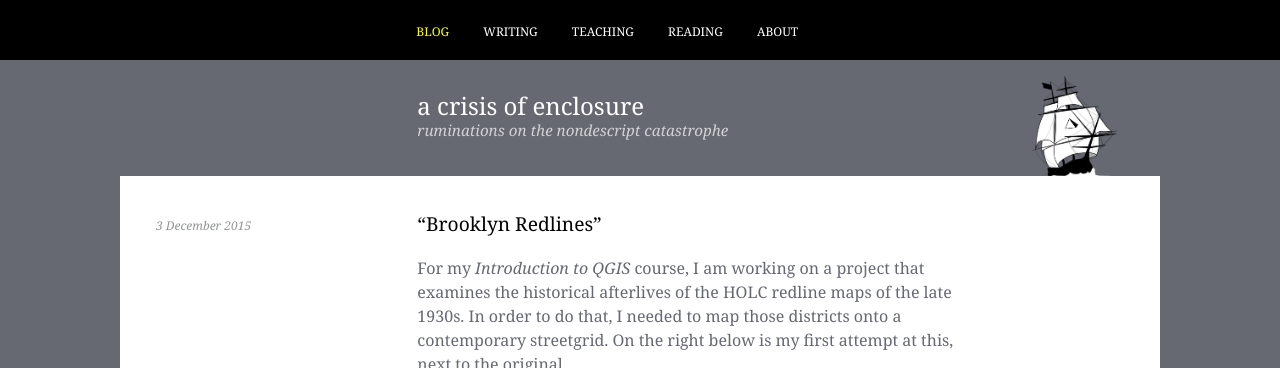
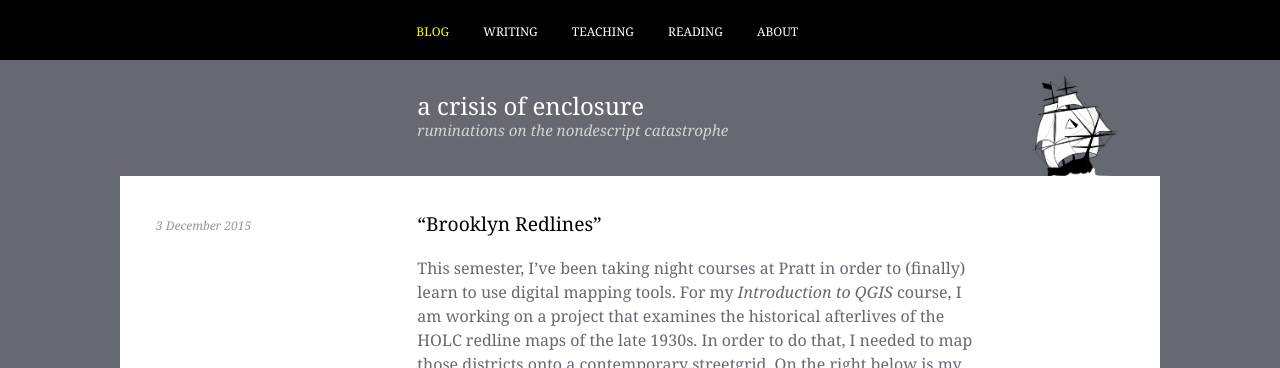
Before and after one commit to nisaface/nisaface.github.io, a Jekyll site: the page built from _posts/2015-12-03-afterlives-of-redlines.md, in a window 1280 px wide, cut to the strip 0-368 px from the top of the page. Built offline with Jekyll 4.4.1, drawn with Linux system fonts in a browser that asks for light colours.

Commit message:
redline update

```diff
--- a/_posts/2015-12-03-afterlives-of-redlines.md
+++ b/_posts/2015-12-03-afterlives-of-redlines.md
@@ -4,6 +4,6 @@
 category: blog
 ---
 
-For my *Introduction to QGIS* course, I am working on a project that examines the historical afterlives of the HOLC redline maps of the late 1930s. In order to do that, I needed to map those districts onto a contemporary streetgrid. On the right below is my first attempt at this, next to the original.
+This semester, I've been taking night courses at Pratt in order to (finally) learn to use digital mapping tools. For my *Introduction to QGIS* course, I am working on a project that examines the historical afterlives of the HOLC redline maps of the late 1930s. In order to do that, I needed to map those districts onto a contemporary streetgrid. On the right below is my first attempt at this, next to the original.
 
 ![HOLC maps](/img/holc.jpg)
```
